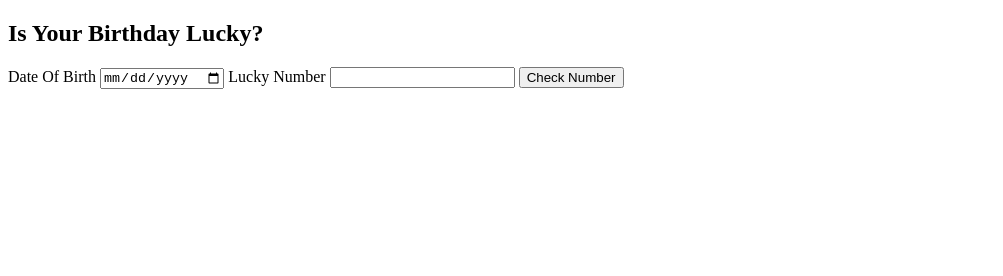
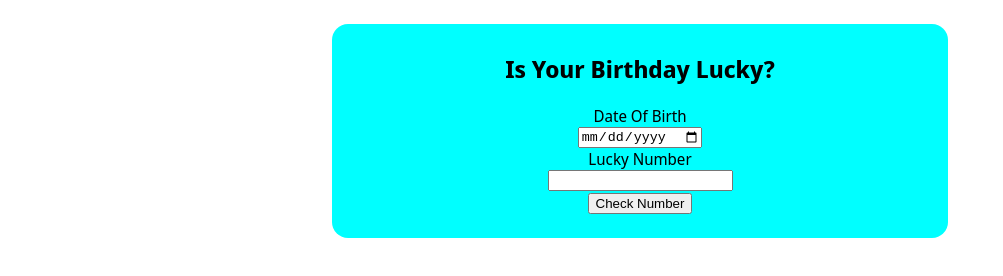
Before and after one commit to RohitrajDeshmukh/is-your-birthday-lucky, a plain HTML site: page index.html in a window 1280 px wide. Shown: the whole page, without its empty margins (0-1003 px from the left). Drawn offline with Linux system fonts and the light colour scheme.

Commit message:
add style

```diff
--- a/index.css
+++ b/index.css
@@ -0,0 +1,24 @@
+@import url('https://fonts.googleapis.com/css2?family=Noto+Sans+Display:wght@400;700&display=swap');
+body{
+    font-family: 'Noto Sans Display', sans-serif;
+}
+.container{
+    padding: 1rem;
+}
+.sub-container{
+    max-width: 600px;
+    margin: auto;
+    text-align: center;
+    background-color: aqua;
+    display: block;
+    padding: 0.5rem;
+    border-radius: 1rem;
+}
+label{
+    text-align: center;
+    display: block;
+}
+input{
+    display: block;
+    margin: auto;
+}
--- a/index.html
+++ b/index.html
@@ -4,9 +4,12 @@
     <meta charset="UTF-8">
     <meta http-equiv="X-UA-Compatible" content="IE=edge">
     <meta name="viewport" content="width=device-width, initial-scale=1.0">
+    <link rel="stylesheet" href="index.css"/>
     <title>Is-Your-Birthday_Lucky</title>
 </head>
 <body>
+    <div class="container">
+    <div class="sub-container">
     <h2>Is Your Birthday Lucky? </h2>
     <div>
         <label for="date-of-birth">Date Of Birth</label>
@@ -16,6 +19,8 @@
         <button id="check-button">Check Number</button>
         <p id="output"></p>
     </div>
+    </div>
+    </div>
     <script src="app.js"></script>
 </body>
 </html>
```
